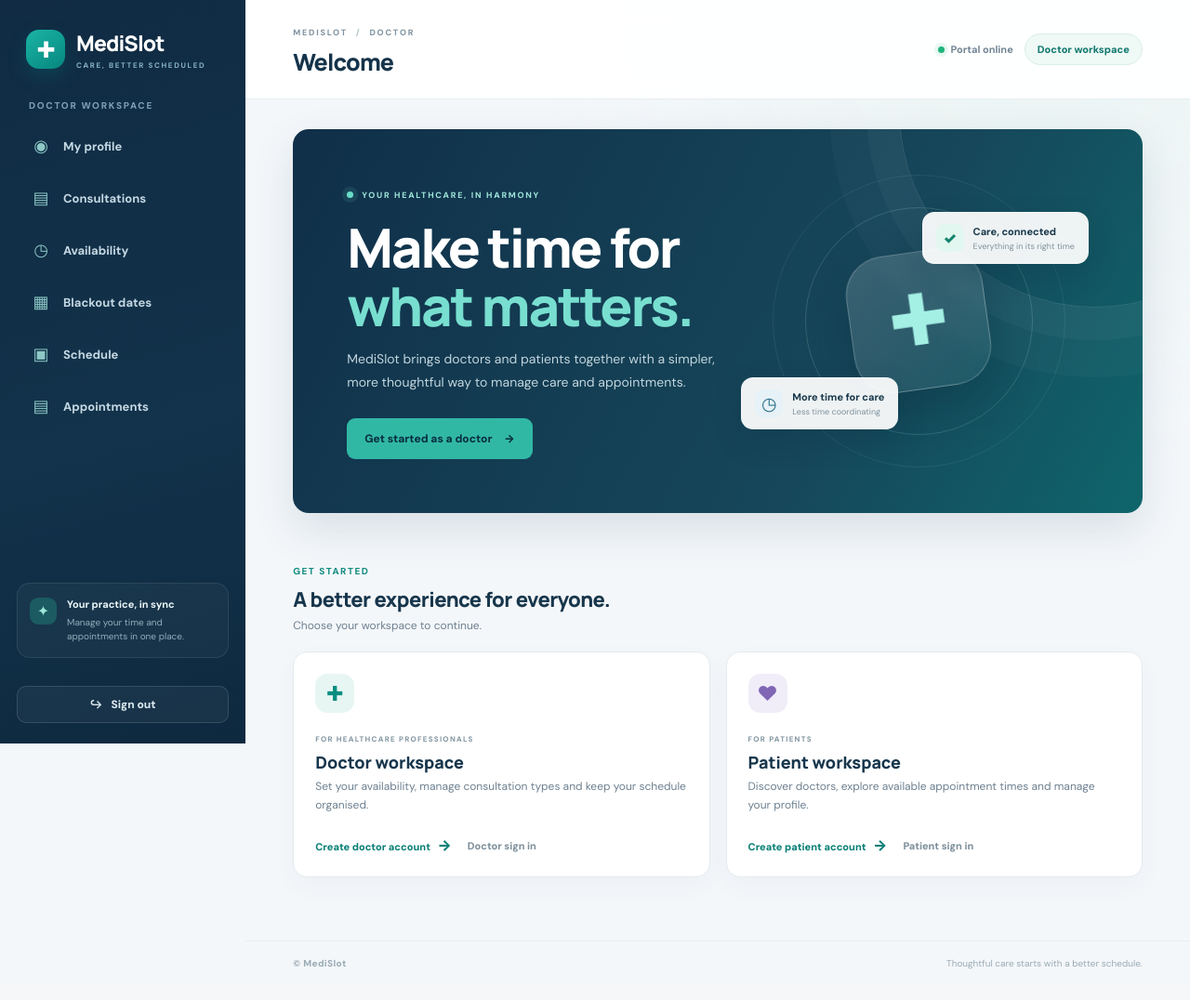
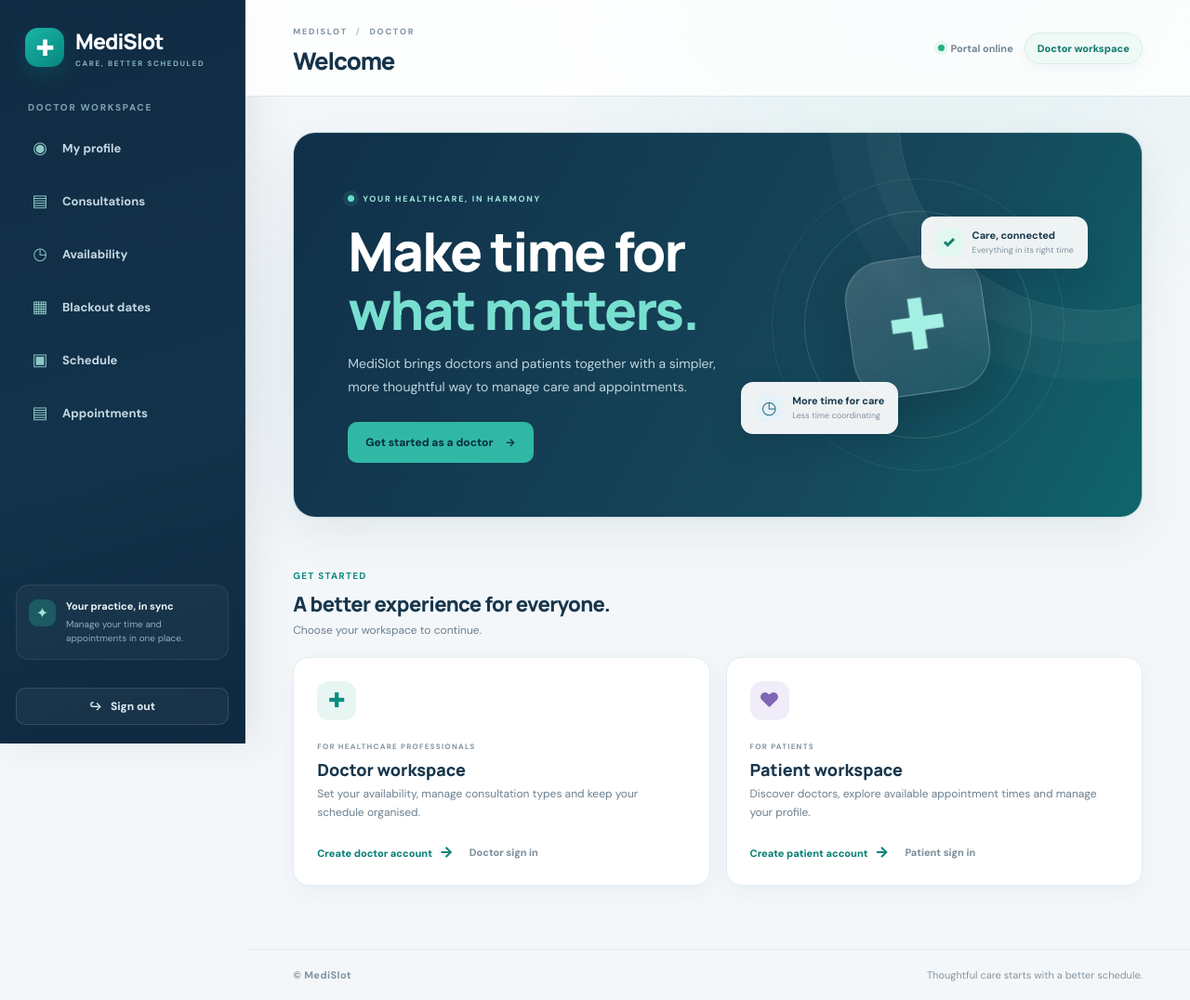
Before and after one commit to harshithrao1103/Medislot, a Flask app: page /doctor/welcome in a window 1280 px wide. Shown: the whole page at 93% size. Before the commit the page ends 1043 px from the top, so only its background shows below. Run offline with Flask 3, Linux system fonts and the light colour scheme; the visitor is signed in with stand-in values (Sample User, id 1).

Commit message:
changed ui

```diff
--- a/doctor_dashboard/app.py
+++ b/doctor_dashboard/app.py
@@ -425,131 +425,6 @@ def request_slot_reconciliation():
     except (BotoCoreError, ClientError, OSError):
         app.logger.exception('Failed to queue slot reconciliation')
         flash('Availability saved, but slot refresh could not be queued. Please contact support.')
-
-
-# ====================================================================
-# DOCTOR APPOINTMENT MANAGEMENT
-# ====================================================================
-@app.route('/doctor/appointments', methods=['GET', 'POST'])
-@protected
-def doctor_appointments_page():
-    """List doctor appointments with date, status and period filters."""
-    if request.method == 'POST':
-        appointment_id = request.form.get('appointment_id', '').strip()
-        action = request.form.get('action', '').strip()
-        if not appointment_id.isdigit():
-            flash('Invalid appointment')
-            return redirect(url_for('doctor_appointments_page'))
-        reason = request.form.get('reason', '').strip()
-        if action == 'cancel':
-            if not reason:
-                flash('Please provide a cancellation reason')
-                return redirect(url_for('doctor_appointments_page'))
-            result = api('DELETE', f'/doctors/me/appointments/{appointment_id}', json={'reason': reason})
-        elif action in ('COMPLETED', 'NO_SHOW'):
-            result = api('POST', f'/doctors/me/appointments/{appointment_id}/outcome', json={'outcome': action})
-        else:
-            flash('Invalid appointment action')
-            return redirect(url_for('doctor_appointments_page'))
-        flash('Appointment updated successfully' if result.ok else api_error(result))
-        return redirect(url_for('doctor_appointments_page'))
-
-    from zoneinfo import ZoneInfo
-    ist = ZoneInfo('Asia/Kolkata')
-    today_ist = datetime.now(ist).date()
-    filters = {
-        'from_date': request.args.get('from_date', '').strip(),
-        'to_date': request.args.get('to_date', '').strip(),
-        'status': request.args.get('status', '').strip().upper(),
-        'period': request.args.get('period', 'upcoming').strip().lower(),
-    }
-    if filters['status'] not in {'', 'CONFIRMED', 'COMPLETED', 'CANCELLED', 'NO_SHOW'}:
-        filters['status'] = ''
-    if filters['period'] not in {'upcoming', 'past', 'all'}:
-        filters['period'] = 'upcoming'
-    try:
-        page = max(1, int(request.args.get('page', '1')))
-    except (TypeError, ValueError):
-        page = 1
-    try:
-        per_page = int(request.args.get('per_page', '10'))
-    except (TypeError, ValueError):
-        per_page = 10
-    if per_page not in {10, 20, 50}:
-        per_page = 10
-    from_dt = to_dt = None
-    try:
-        if filters['from_date']:
-            from_dt = date.fromisoformat(filters['from_date'])
-        if filters['to_date']:
-            to_dt = date.fromisoformat(filters['to_date'])
-        if from_dt and to_dt and from_dt > to_dt:
-            flash('From date cannot be later than To date.')
-            from_dt = to_dt = None
-            filters['from_date'] = filters['to_date'] = ''
-    except ValueError:
-        flash('Please enter valid dates.')
-        from_dt = to_dt = None
-        filters['from_date'] = filters['to_date'] = ''
-
-    data = page_get('/doctors/me/appointments')
-    if data is None:
-        return redirect(url_for('login'))
-    now = datetime.now(timezone.utc)
-    filtered_appointments = []
-    for item in (data or {}).get('appointments', []):
-        try:
-            start = datetime.fromisoformat(str(item.get('start_time_utc')).replace('Z', '+00:00'))
-            if start.tzinfo is None:
-                start = start.replace(tzinfo=timezone.utc)
-            start = start.astimezone(timezone.utc)
-            local = start.astimezone(ist)
-            local_date = local.date()
-            item['appointment_date'] = local.strftime('%A, %d %B %Y')
-            item['appointment_time'] = local.strftime('%I:%M %p')
-            item['no_show_eligible'] = now >= start + timedelta(minutes=5)
-            item['seconds_until_no_show'] = max(0, int((start + timedelta(minutes=5) - now).total_seconds()))
-            raw_end = item.get('end_time_utc') or item.get('endTimeUTC')
-            end = datetime.fromisoformat(str(raw_end).replace('Z', '+00:00'))
-            if end.tzinfo is None:
-                end = end.replace(tzinfo=timezone.utc)
-            end_utc = end.astimezone(timezone.utc)
-            item['completion_eligible'] = now >= end_utc
-            item['completion_at_utc'] = end_utc.isoformat()
-        except (TypeError, ValueError):
-            local_date = None
-            item['appointment_date'] = 'Date unavailable'
-            item['appointment_time'] = ''
-            item['no_show_eligible'] = False
-            item['seconds_until_no_show'] = 0
-            item['completion_eligible'] = False
-            item['completion_at_utc'] = None
-
-        status = str(item.get('status') or 'UNKNOWN').upper()
-        item['display_status'] = status.replace('_', ' ').title()
-        if filters['period'] == 'upcoming' and (local_date is None or start <= now):
-            continue
-        if filters['period'] == 'past' and (local_date is None or start > now):
-            continue
-        if filters['status']:
-            if filters['status'] == 'CANCELLED':
-                if not status.startswith('CANCELLED'):
-                    continue
-            elif status != filters['status']:
-                continue
-        if from_dt and (local_date is None or local_date < from_dt):
-            continue
-        if to_dt and (local_date is None or local_date > to_dt):
-            continue
-        filtered_appointments.append(item)
-
-    total_appointments = len(filtered_appointments)
-    total_pages = max(1, (total_appointments + per_page - 1) // per_page)
-    page = min(page, total_pages)
-    page_appointments = filtered_appointments[(page - 1) * per_page:page * per_page]
-    return render_template('doctor_appointments.html', appointments=page_appointments, filters=filters,
-                           page=page, per_page=per_page, total_appointments=total_appointments,
-                           total_pages=total_pages)
 
 
 # WEEKLY AVAILABILITY
--- a/doctor_dashboard/static/style.css
+++ b/doctor_dashboard/static/style.css
@@ -285,3 +285,166 @@
 .appointments-pagination-controls .disabled {
   opacity: .45;
 }
+
+
+/* -------------------------------------------------------------------------
+   MediSlot premium workspace refresh
+   Visual-only layer: keeps existing routes, forms, controls and behaviour.
+   ------------------------------------------------------------------------- */
+:root {
+  --ink: #142f43;
+  --muted: #6b7f8e;
+  --line: #e2eaf0;
+  --surface: #ffffff;
+  --teal: #087f78;
+  --teal-dark: #066b67;
+  --shadow: 0 14px 40px rgba(20, 47, 67, .075);
+}
+body {
+  background:
+    radial-gradient(ellipse at 78% -12%, rgba(37, 174, 157, .12), transparent 34%),
+    radial-gradient(ellipse at 5% 35%, rgba(81, 145, 190, .07), transparent 28%),
+    #f4f7fa;
+}
+.sidebar {
+  padding: 28px 17px 20px;
+  box-shadow: 12px 0 38px rgba(11, 35, 52, .08);
+  border-right: 1px solid rgba(255,255,255,.05);
+}
+.brand { margin-bottom: 4px; }
+.sidebar nav { gap: 7px; }
+.sidebar nav a { min-height: 45px; }
+.sidebar nav a.active {
+  background: linear-gradient(105deg, rgba(34,137,132,.42), rgba(37,89,107,.55));
+  border-color: rgba(141,226,215,.18);
+}
+.main-column { min-width: 0; }
+.topbar {
+  min-height: 104px;
+  padding: 20px clamp(20px, 4vw, 58px);
+  background: rgba(255,255,255,.82);
+  border-bottom: 1px solid rgba(218,230,237,.9);
+  backdrop-filter: blur(16px);
+}
+.topbar h1 { font-size: clamp(23px, 2vw, 29px); letter-spacing: -1px; }
+.topbar-tag { box-shadow: 0 4px 12px rgba(8,127,120,.06); }
+main { padding-top: clamp(24px, 3vw, 42px); }
+section {
+  border-color: rgba(218,229,236,.92);
+  border-radius: 20px;
+  box-shadow: 0 10px 32px rgba(25,55,75,.045);
+}
+section.card { background: rgba(255,255,255,.96); }
+section > h2 { font-size: clamp(22px, 2vw, 27px); }
+.section-kicker, .appointment-card-kicker, .portal-label {
+  letter-spacing: 1.25px;
+}
+button, .btn, .secondary-button, .danger-button {
+  border-radius: 10px;
+  font-weight: 750;
+}
+button:not(:disabled):hover, .btn:hover {
+  transform: translateY(-1px);
+}
+input, select, textarea {
+  min-height: 44px;
+  border-radius: 11px;
+  border-color: #dce6ec;
+  background: #fbfdfe;
+}
+input:focus, select:focus, textarea:focus {
+  border-color: #159d91;
+  box-shadow: 0 0 0 4px rgba(21,157,145,.12);
+}
+.appointment-filters {
+  border-color: #e1eaf0;
+  border-radius: 16px;
+  background: linear-gradient(145deg,#f8fbfc,#f3f8f8);
+  padding: 20px;
+}
+.doctor-appointment-card, .patient-appointment-card, .doctor-search-card,
+.portal-card {
+  border: 1px solid #e4edf1;
+  border-radius: 17px;
+  box-shadow: 0 7px 22px rgba(22,52,71,.045);
+  transition: transform .18s ease, box-shadow .18s ease, border-color .18s ease;
+}
+.doctor-appointment-card:hover, .patient-appointment-card:hover,
+.doctor-search-card:hover, .portal-card:hover {
+  transform: translateY(-2px);
+  border-color: #cfe4e2;
+  box-shadow: 0 13px 30px rgba(22,52,71,.075);
+}
+.appointment-status {
+  border-radius: 999px;
+  padding: 7px 12px;
+  font-size: 11px;
+  font-weight: 800;
+  letter-spacing: .25px;
+}
+.appointments-pagination { color: #718492; }
+.appointments-pagination-controls .current {
+  background: #087f78;
+  border-color: #087f78;
+}
+.alert {
+  border-radius: 13px;
+  box-shadow: 0 6px 18px rgba(20,47,67,.04);
+}
+footer {
+  padding: 20px clamp(20px, 4vw, 58px);
+  border-top: 1px solid #e3ebef;
+  color: #8495a0;
+  font-size: 11px;
+}
+.welcome-hero {
+  overflow: hidden;
+  border: 1px solid rgba(211,229,232,.9);
+  border-radius: 24px;
+  box-shadow: 0 18px 48px rgba(22,58,75,.08);
+}
+.welcome-hero h2 { letter-spacing: -1.8px; }
+.portal-card { padding: 25px; }
+.doctor-search-card { padding: 20px; }
+@media (max-width: 900px) {
+  .app-shell { grid-template-columns: 220px minmax(0,1fr); }
+  .sidebar { padding-inline: 13px; }
+}
+@media (max-width: 720px) {
+  .app-shell { display: flex; flex-direction: column; }
+  .sidebar {
+    position: relative;
+    top: auto;
+    height: auto;
+    min-height: 0;
+    padding: 14px 16px;
+    gap: 13px;
+    overflow: visible;
+  }
+  .brand { padding: 0 4px; }
+  .sidebar .nav-label, .sidebar-note, .sidebar-welcome, .sidebar-bottom { display: none; }
+  .sidebar nav {
+    display: flex;
+    gap: 7px;
+    overflow-x: auto;
+    padding: 2px 0 5px;
+    scrollbar-width: thin;
+  }
+  .sidebar nav a {
+    flex: 0 0 auto;
+    min-height: 39px;
+    padding: 9px 12px;
+    white-space: nowrap;
+    font-size: 12px;
+  }
+  .logout { position: absolute; right: 15px; top: 17px; width: auto; }
+  .logout button { width: auto; padding: 8px 11px; }
+  .topbar { min-height: 82px; padding: 15px 18px; }
+  .topbar-status { display: none; }
+  main { padding: 20px 14px 30px; }
+  section { padding: 20px 16px; border-radius: 16px; }
+  footer { padding: 16px; gap: 8px; flex-wrap: wrap; }
+}
+@media (prefers-reduced-motion: reduce) {
+  *, *::before, *::after { scroll-behavior: auto !important; transition-duration: .01ms !important; }
+}
--- a/doctor_dashboard/templates/base.html
+++ b/doctor_dashboard/templates/base.html
@@ -8,7 +8,7 @@
   <link rel="preconnect" href="https://fonts.googleapis.com">
   <link rel="preconnect" href="https://fonts.gstatic.com" crossorigin>
   <link href="https://fonts.googleapis.com/css2?family=DM+Sans:wght@400;500;600;700;800&family=Manrope:wght@500;600;700;800&display=swap" rel="stylesheet">
-  <link rel="stylesheet" href="{{ url_for('static', filename='style.css') }}?v=4">
+  <link rel="stylesheet" href="{{ url_for('static', filename='style.css') }}?v=5">
   {% block head %}{% endblock %}
 </head>
 <body>
```
